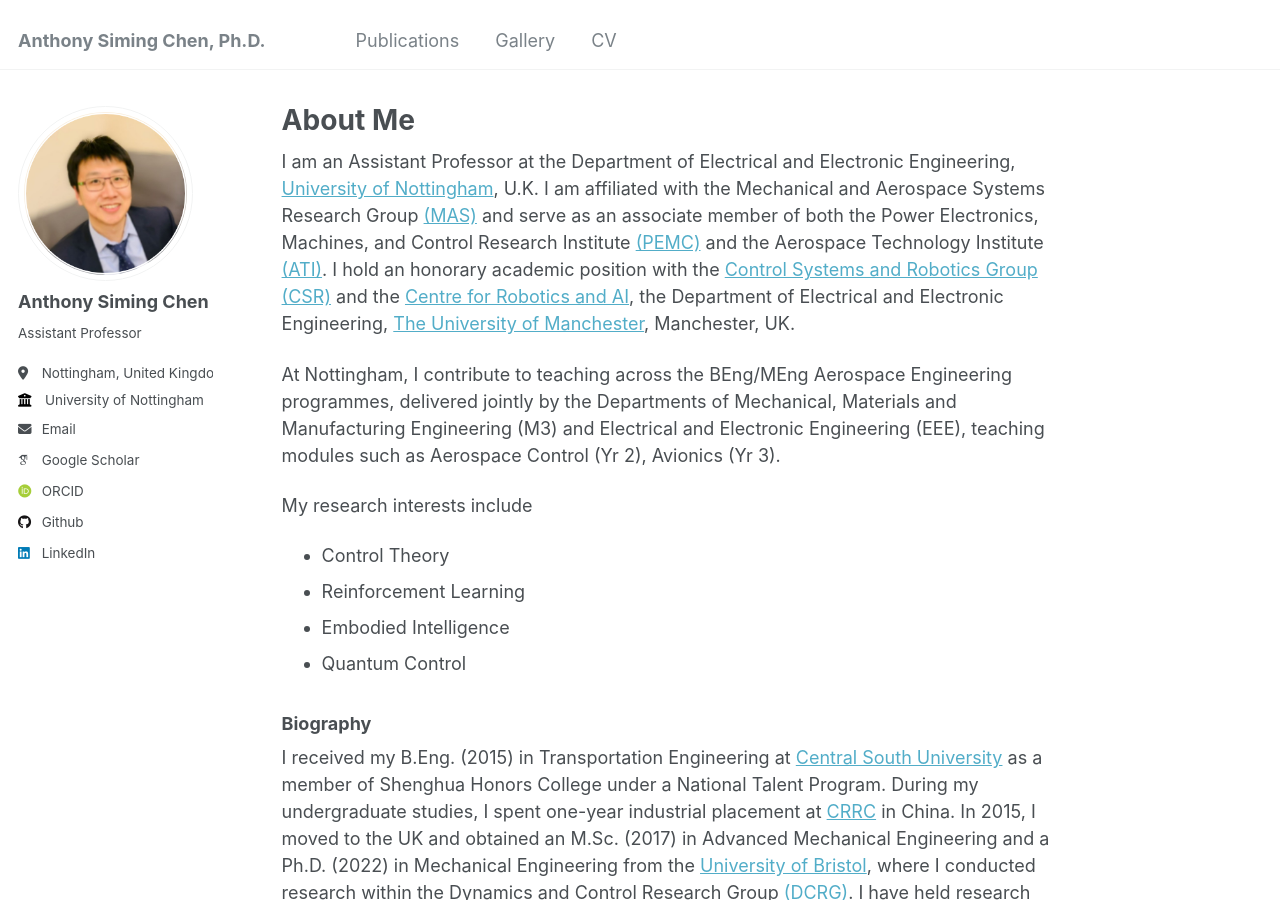
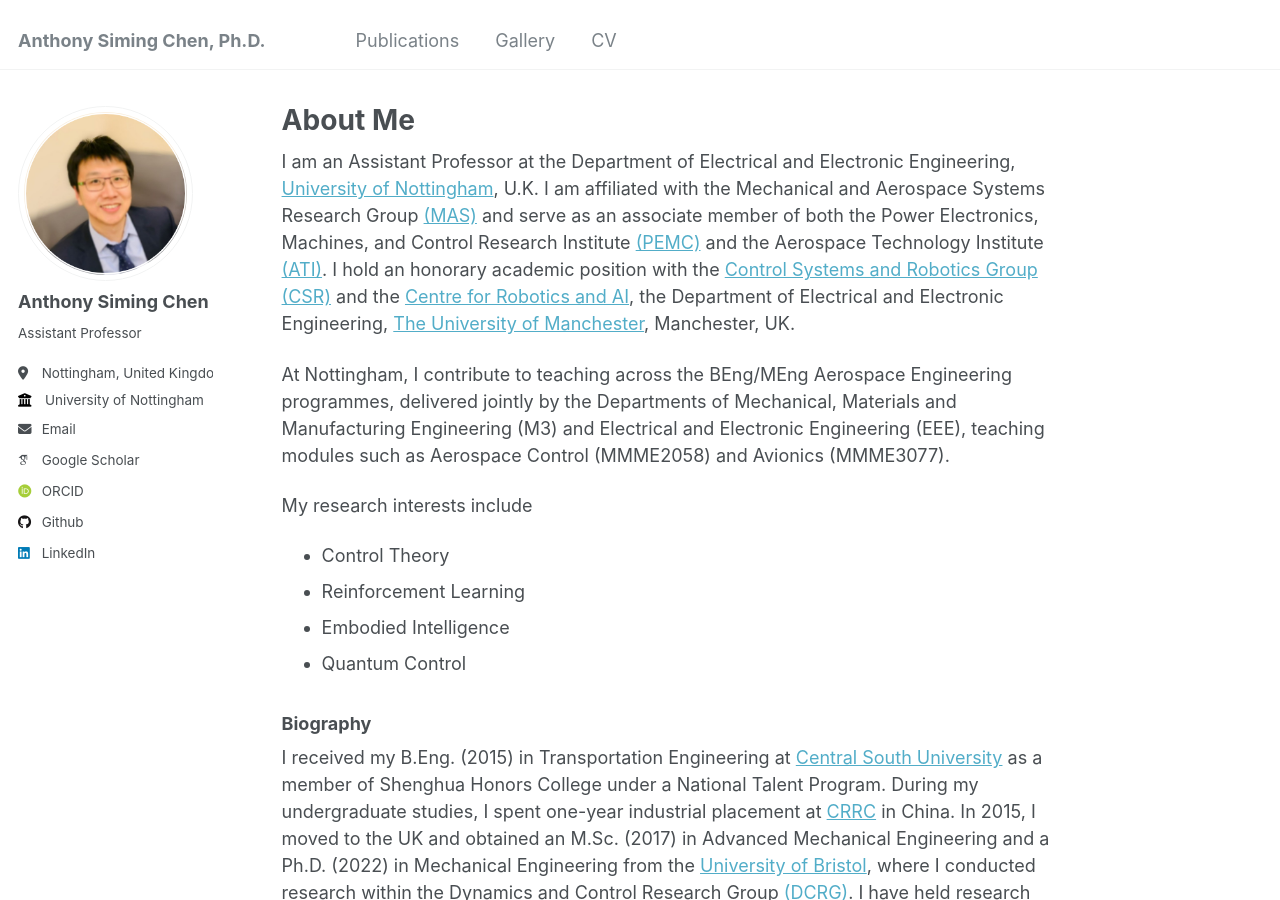
Before and after one commit to Anthony-S-Chen/Anthony-S-Chen.github.io, a Jekyll site: the page built from _pages/about.md, in a window 1280 px wide and 900 px high. Built offline with Jekyll 4.4.1, drawn with Linux system fonts in a browser that asks for light colours; some web fonts are replaced.

Commit message:
Update about.md

```diff
--- a/_pages/about.md
+++ b/_pages/about.md
@@ -9,7 +9,7 @@ redirect_from:
 
 I am an Assistant Professor at the Department of Electrical and Electronic Engineering, [University of Nottingham](https://www.nottingham.ac.uk/), U.K. I am affiliated with the Mechanical and Aerospace Systems Research Group [(MAS)](https://www.nottingham.ac.uk/research/groups/mas/index.aspx) and serve as an associate member of both the Power Electronics, Machines, and Control Research Institute [(PEMC)](https://www.nottingham.ac.uk/research/groups/pemc/home.aspx) and the Aerospace Technology Institute [(ATI)](https://www.ati.org.uk/). I hold an honorary academic position with the [Control Systems and Robotics Group (CSR)](https://uom-csrgroup.uk/) and the [Centre for Robotics and AI](https://www.robotics.manchester.ac.uk/), the Department of Electrical and Electronic Engineering, [The University of Manchester](https://www.manchester.ac.uk), Manchester, UK.
 
-At Nottingham, I contribute to teaching across the BEng/MEng Aerospace Engineering programmes, delivered jointly by the Departments of Mechanical, Materials and Manufacturing Engineering (M3) and Electrical and Electronic Engineering (EEE), teaching modules such as Aerospace Control (Yr 2), Avionics (Yr 3).
+At Nottingham, I contribute to teaching across the BEng/MEng Aerospace Engineering programmes, delivered jointly by the Departments of Mechanical, Materials and Manufacturing Engineering (M3) and Electrical and Electronic Engineering (EEE), teaching modules such as Aerospace Control (MMME2058) and Avionics (MMME3077).
 
 My research interests include
 - Control Theory
```
